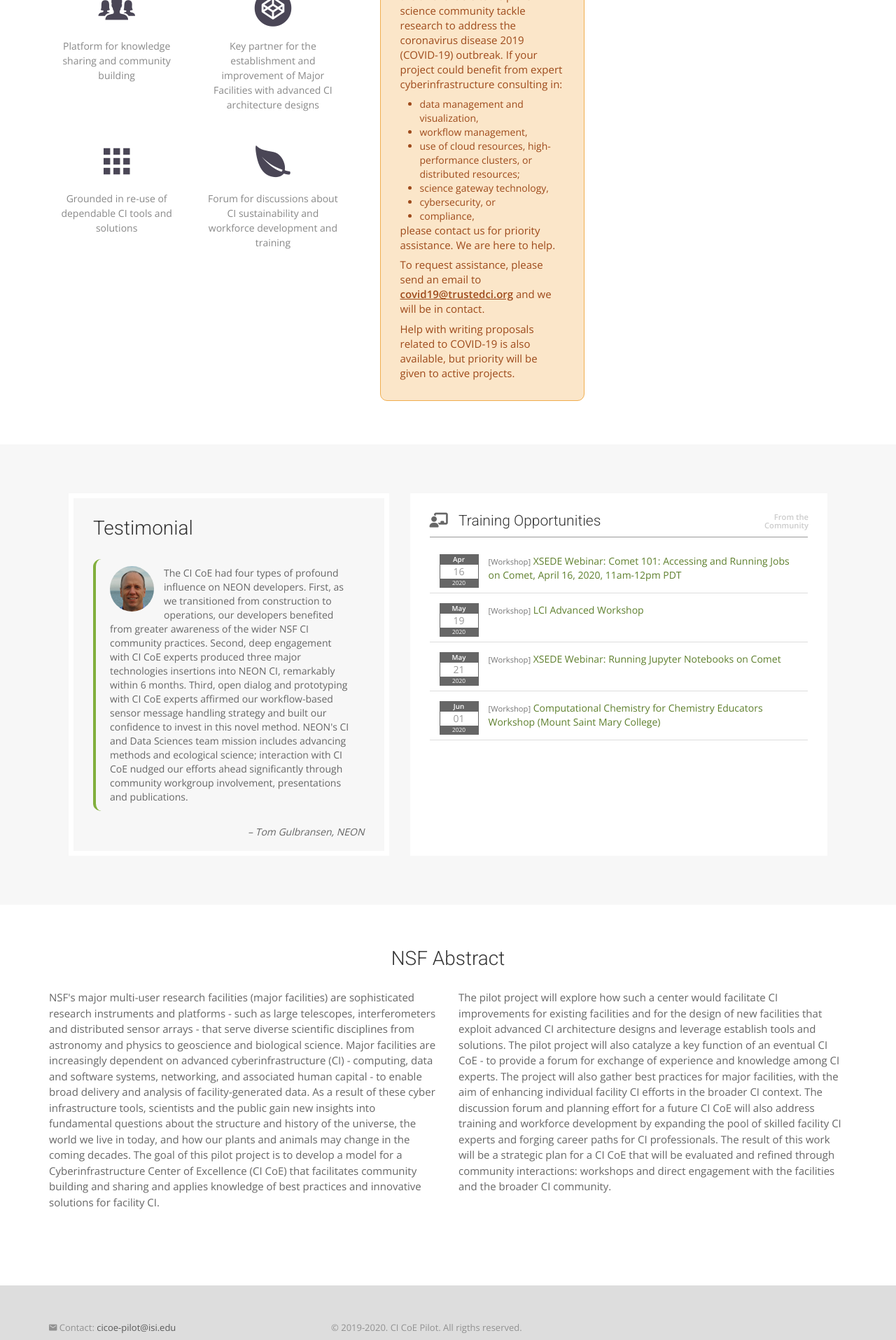
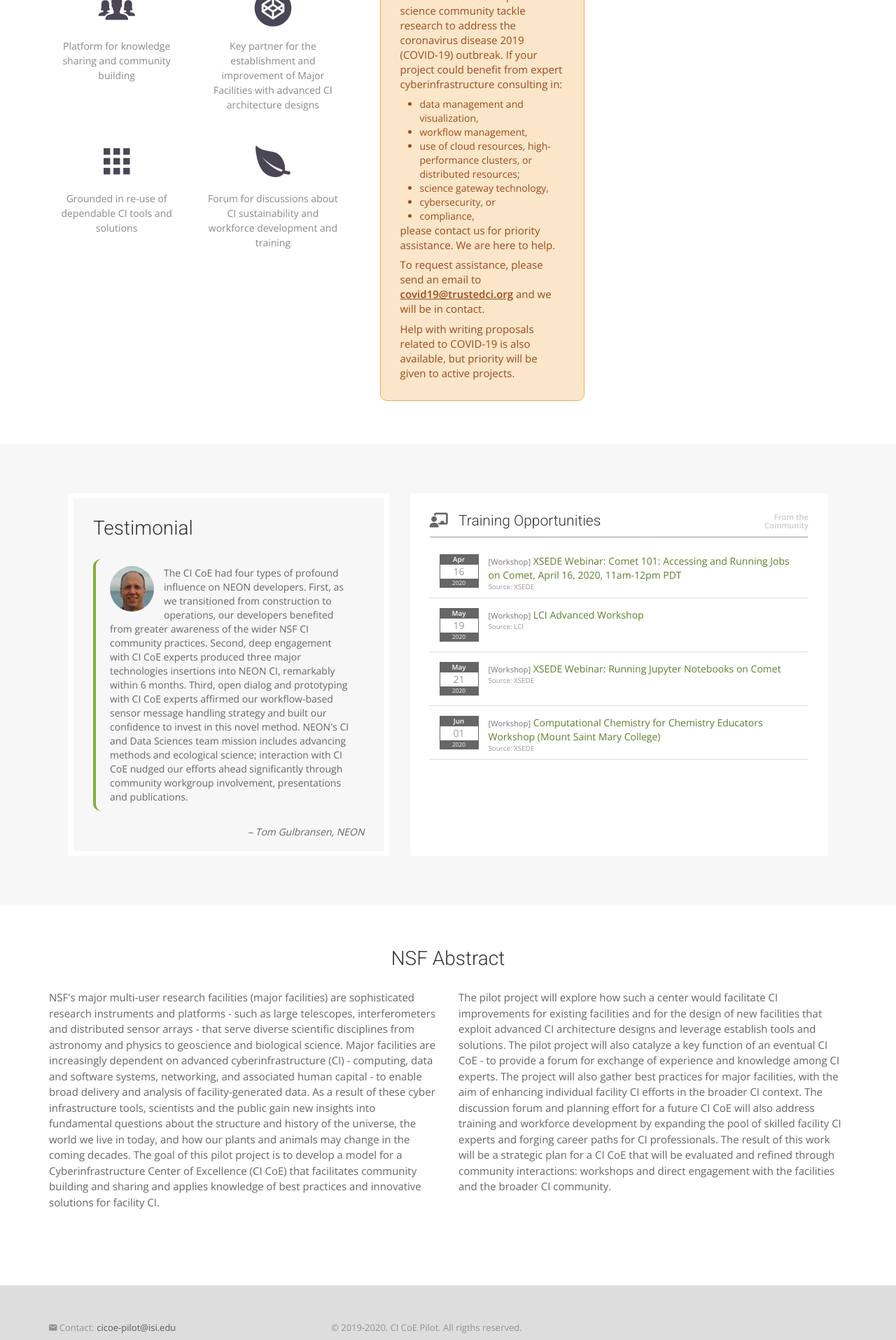
Before and after one commit to cicoe/cicoe.github.io, a Jekyll site: the page built from index.html, in a window 1280 px wide. Shown: the part 720-2635 px from the top of the page at 70% size. Built offline with Jekyll 4.4.1, drawn with Linux system fonts in a browser that asks for light colours; nearby versions of some CDN libraries; some web fonts are replaced; comment, search, counter and statistics services are not loaded.

Commit message:
updating training opportunities

```diff
--- a/css/style.css
+++ b/css/style.css
@@ -176,7 +176,8 @@
 .training-item {
     padding: 1em;
     border-bottom: 1px solid #DDd;
-    min-height: 5em;
+    min-height: 5.5em;
+    max-height: 5.5em;
 }
 
 .training-item:hover {
--- a/index.html
+++ b/index.html
@@ -132,6 +132,7 @@ permalink: /
                             </div>
                             <span style="color: #777; font-size: 0.8em">[{{ n.categroy }}]</span>
                             {{ n.title }}<br/>
+                            <p style="color: #999; font-size: 0.7em; line-height: 1.5em">Source: {{ n.source }}</p>
                         </div>
                     </a>
                     {% endfor %}
```
